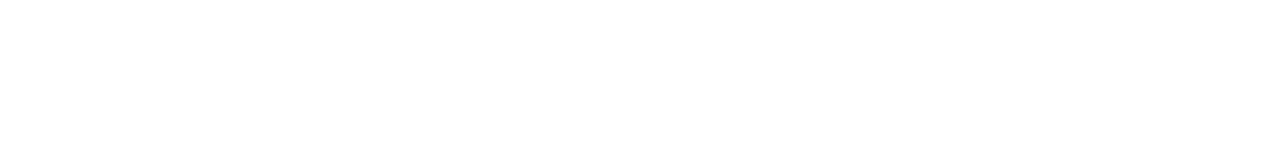
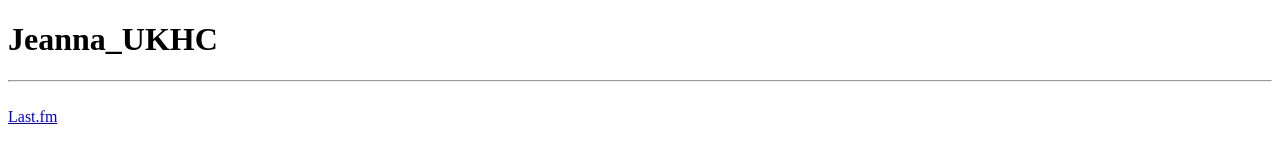
Before and after one commit to jeanna-ukhc/jeanna-ukhc.github.io, a plain HTML site: page index.html in a window 1280 px wide. Drawn offline with Linux system fonts and the light colour scheme.

Commit message:
Update index.html

```diff
--- a/index.html
+++ b/index.html
@@ -1,2 +1,14 @@
 <!DOCTYPE html>
 <meta charset="utf-8">
+
+<html>
+  <head>
+    <title>Jeanna_UKHC</title>
+  </head>
+  <body>
+    <h1>Jeanna_UKHC</h1>
+    <hr>
+    <br>
+    <a href="https://last.fm/user/jeanna_dly" target="_blank">Last.fm</a>
+  </body>
+</html>
```
